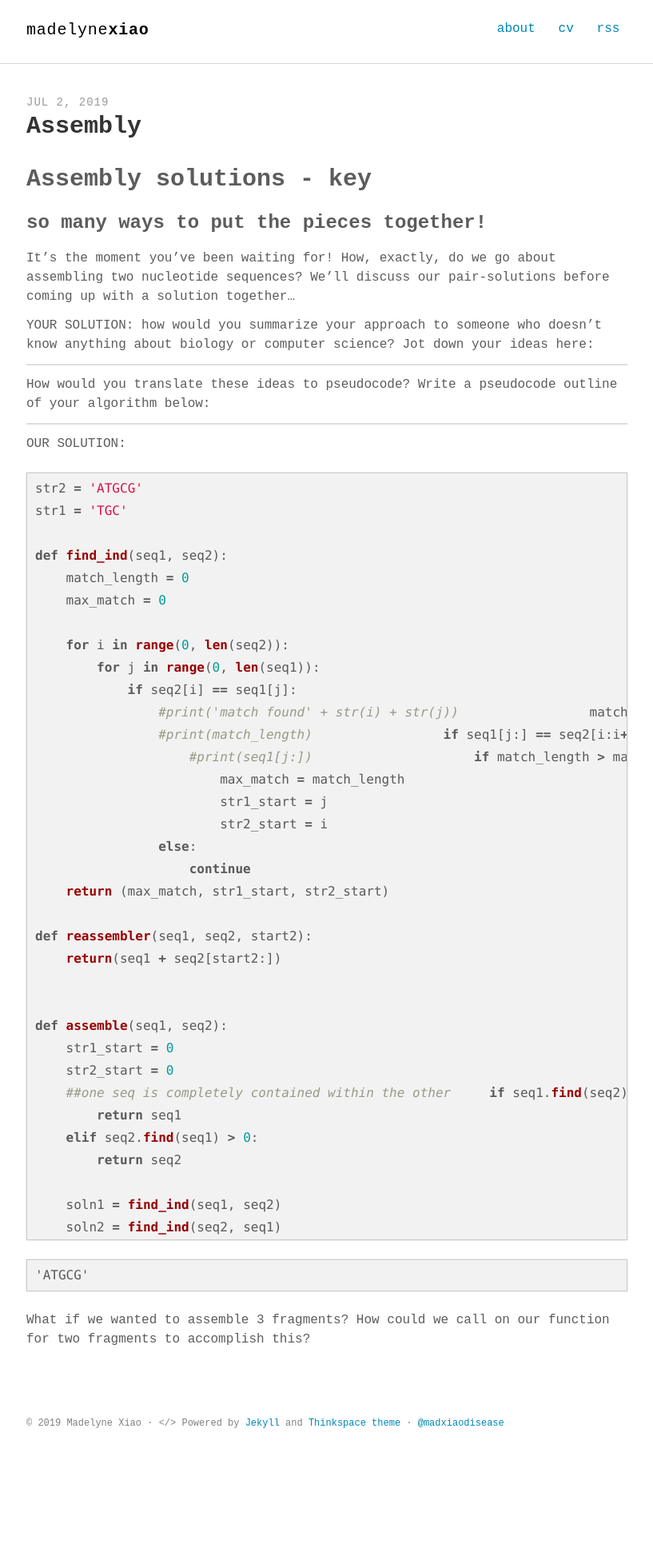
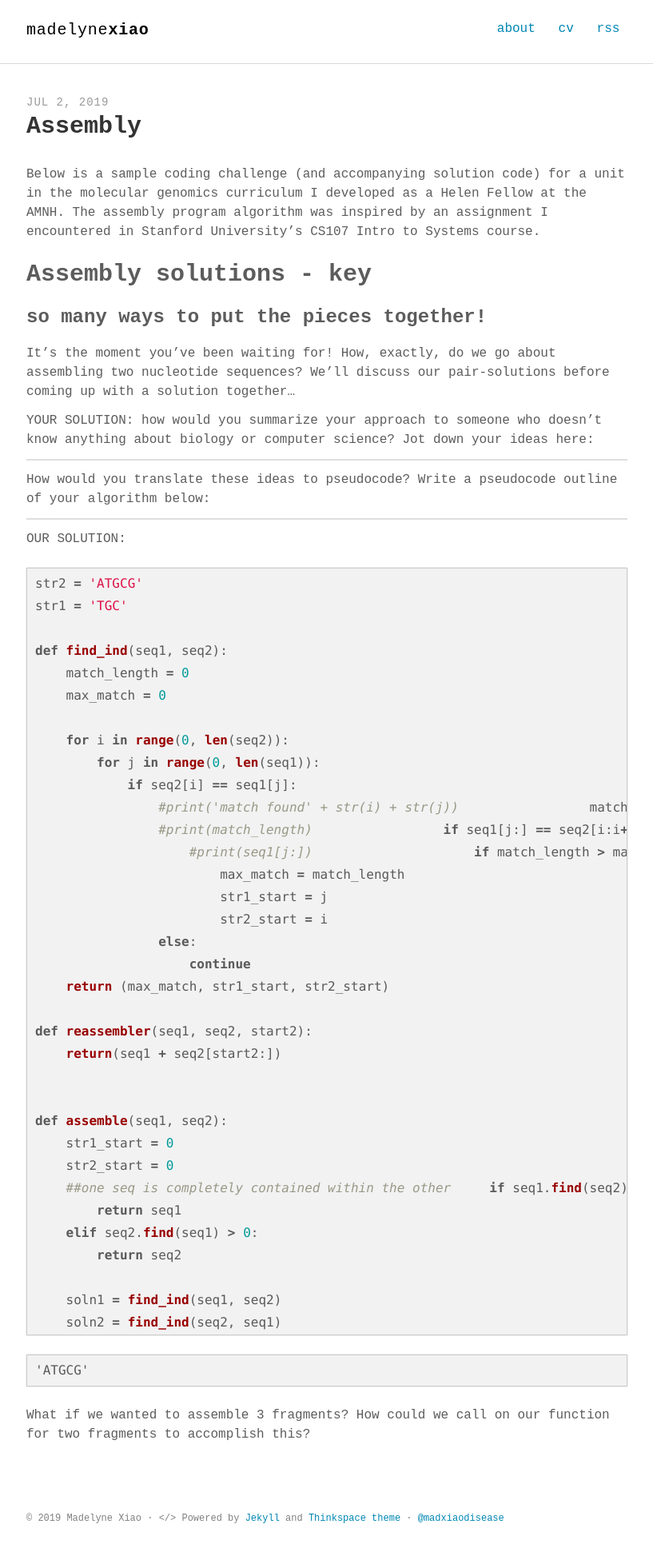
Before and after one commit to madelyne/madelyne.github.io, a Jekyll site: the page built from _posts/2019-07-02-assembly.md, in a window 1280 px wide. Shown: the whole page at 80% size, without its empty margins (231-1048 px from the left). Built offline with Jekyll 4.4.1, drawn with Linux system fonts in a browser that asks for light colours; some web fonts are replaced; our own code applies the rules of GitHub Pages for plain Markdown files; before the commit the page ends 1837 px from its top, so only the background shows below that.

```diff
--- a/_posts/2019-07-02-assembly.md
+++ b/_posts/2019-07-02-assembly.md
@@ -1,3 +1,4 @@
+Below is a sample coding challenge (and accompanying solution code) for a unit in the molecular genomics curriculum I developed as a Helen Fellow at the AMNH. The assembly program algorithm was inspired by an assignment I encountered in Stanford University's CS107 Intro to Systems course.
 
 # Assembly solutions - key
 
```
